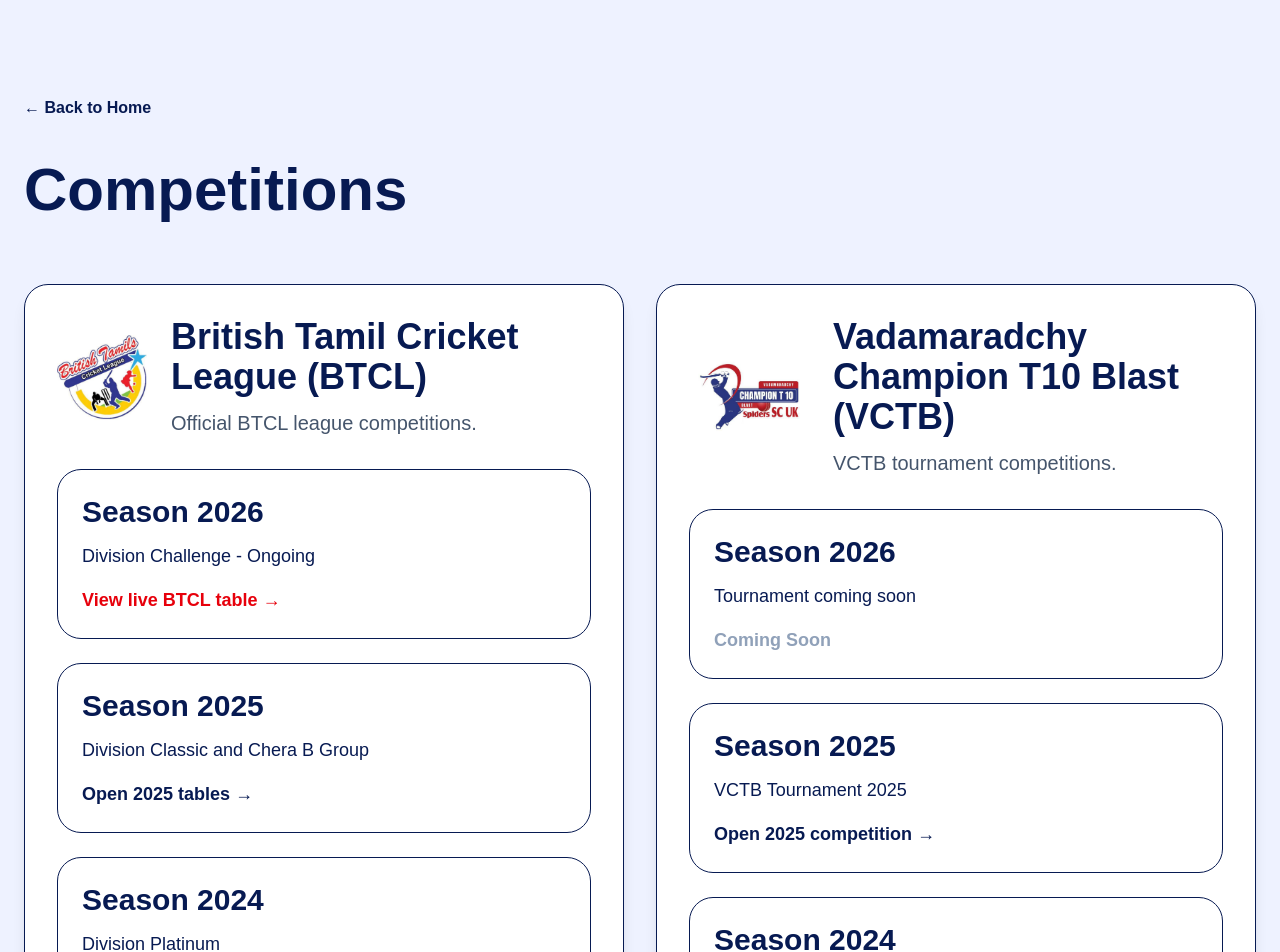
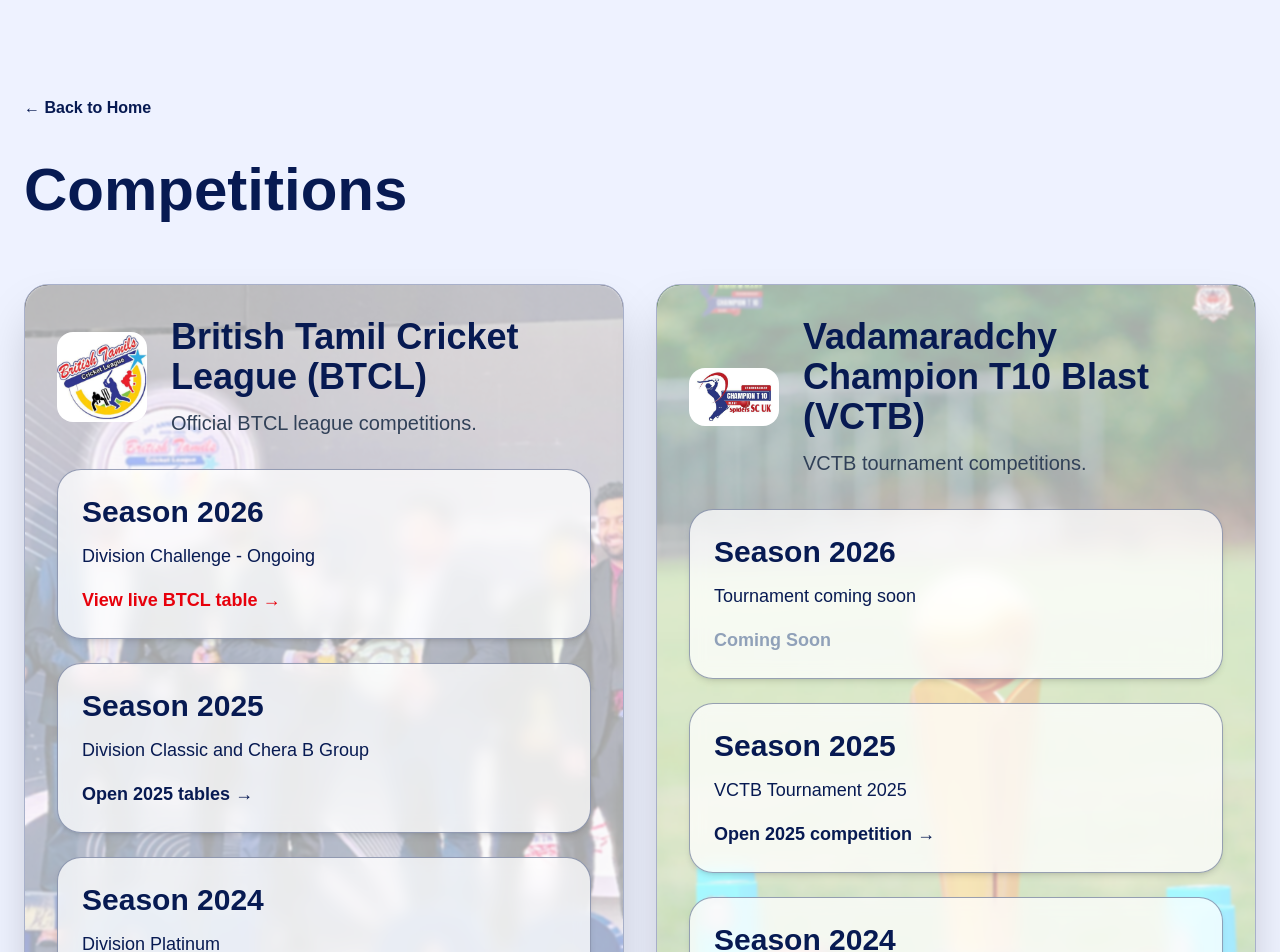
Before and after one commit to thanusan97-blip/spiders-cricket-club, a Next.js app: page /competitions in a window 1280 px wide. Shown: the top 952 px of the page. Built offline with nearby package versions, Linux system fonts and the light colour scheme.

Commit message:
Added competition card backgrounds

```diff
--- a/app/competitions/page.tsx
+++ b/app/competitions/page.tsx
@@ -4,9 +4,7 @@
 export default function CompetitionsPage() {
   return (
     <main className="min-h-screen bg-[#eef2ff] px-4 py-16 text-[#071a52] md:px-6 md:py-24">
-
       <div className="mx-auto max-w-7xl">
-
         <Link
           href="/"
           className="mb-10 inline-block font-semibold hover:underline"
@@ -19,12 +17,19 @@
         </h1>
 
         <div className="grid gap-8 lg:grid-cols-2">
+          {/* BTCL */}
+          <section className="relative overflow-hidden rounded-3xl border border-[#071a52]/30 shadow-2xl">
+            <Image
+              src="/competitions/btcl-bg.jpeg"
+              alt="BTCL Background"
+              fill
+              className="object-cover"
+            />
 
-          {/* BTCL */}
-          <div className="rounded-3xl border border-[#071a52] bg-white p-6 shadow-lg md:p-8">
+            <div className="absolute inset-0 bg-white/65 backdrop-blur-[1px]" />
 
+            <div className="relative z-10 p-6 md:p-8">
               <div className="mb-8 flex flex-col items-center gap-6 text-center md:flex-row md:text-left">
-
                 <Image
                   src="/competitions/btcl.png"
                   alt="BTCL"
@@ -38,17 +43,14 @@
                     British Tamil Cricket League (BTCL)
                   </h2>
 
-                <p className="mt-3 text-xl text-slate-600">
+                  <p className="mt-3 text-lg text-slate-700 md:text-xl">
                     Official BTCL league competitions.
                   </p>
                 </div>
-
               </div>
 
               <div className="space-y-6">
-
-              <div className="rounded-3xl border border-[#071a52] p-6">
-
+                <div className="rounded-3xl border border-[#071a52]/40 bg-white/75 p-6 shadow-md backdrop-blur-sm">
                   <h3 className="text-2xl font-bold md:text-3xl">
                     Season 2026
                   </h3>
@@ -60,15 +62,14 @@
                   <a
                     href="https://btcl.play-cricket.com/website/division/137686"
                     target="_blank"
+                    rel="noopener noreferrer"
                     className="mt-4 inline-block text-lg font-bold text-red-600"
                   >
                     View live BTCL table →
                   </a>
-
                 </div>
 
-              <div className="rounded-3xl border border-[#071a52] p-6">
-
+                <div className="rounded-3xl border border-[#071a52]/40 bg-white/75 p-6 shadow-md backdrop-blur-sm">
                   <h3 className="text-2xl font-bold md:text-3xl">
                     Season 2025
                   </h3>
@@ -83,11 +84,9 @@
                   >
                     Open 2025 tables →
                   </a>
-
                 </div>
 
-              <div className="rounded-3xl border border-[#071a52] p-6">
-
+                <div className="rounded-3xl border border-[#071a52]/40 bg-white/75 p-6 shadow-md backdrop-blur-sm">
                   <h3 className="text-2xl font-bold md:text-3xl">
                     Season 2024
                   </h3>
@@ -102,22 +101,29 @@
                   >
                     Open 2024 table →
                   </a>
-
-              </div>
-
                 </div>
               </div>
+            </div>
+          </section>
 
           {/* VCTB */}
-          <div className="rounded-3xl border border-[#071a52] bg-white p-6 shadow-lg md:p-8">
+          <section className="relative overflow-hidden rounded-3xl border border-[#071a52]/30 shadow-2xl">
+            <Image
+              src="/competitions/vctb-bg.jpeg"
+              alt="VCTB Background"
+              fill
+              className="object-cover"
+            />
 
+            <div className="absolute inset-0 bg-white/65 backdrop-blur-[1px]" />
+
+            <div className="relative z-10 p-6 md:p-8">
               <div className="mb-8 flex flex-col items-center gap-6 text-center md:flex-row md:text-left">
-
                 <Image
                   src="/competitions/vctb.png"
                   alt="VCTB"
-                width={120}
-                height={120}
+                  width={90}
+                  height={90}
                   className="rounded-2xl object-contain"
                 />
 
@@ -126,17 +132,14 @@
                     Vadamaradchy Champion T10 Blast (VCTB)
                   </h2>
 
-                <p className="mt-3 text-xl text-slate-600">
+                  <p className="mt-3 text-lg text-slate-700 md:text-xl">
                     VCTB tournament competitions.
                   </p>
                 </div>
-
               </div>
 
               <div className="space-y-6">
-
-              <div className="rounded-3xl border border-[#071a52] p-6">
-
+                <div className="rounded-3xl border border-[#071a52]/40 bg-white/75 p-6 shadow-md backdrop-blur-sm">
                   <h3 className="text-2xl font-bold md:text-3xl">
                     Season 2026
                   </h3>
@@ -148,11 +151,9 @@
                   <span className="mt-4 inline-block text-lg font-bold text-slate-400">
                     Coming Soon
                   </span>
-
                 </div>
 
-              <div className="rounded-3xl border border-[#071a52] p-6">
-
+                <div className="rounded-3xl border border-[#071a52]/40 bg-white/75 p-6 shadow-md backdrop-blur-sm">
                   <h3 className="text-2xl font-bold md:text-3xl">
                     Season 2025
                   </h3>
@@ -167,11 +168,9 @@
                   >
                     Open 2025 competition →
                   </a>
-
                 </div>
 
-              <div className="rounded-3xl border border-[#071a52] p-6">
-
+                <div className="rounded-3xl border border-[#071a52]/40 bg-white/75 p-6 shadow-md backdrop-blur-sm">
                   <h3 className="text-2xl font-bold md:text-3xl">
                     Season 2024
                   </h3>
@@ -186,12 +185,10 @@
                   >
                     Open 2024 competition →
                   </a>
-
-              </div>
-
                 </div>
               </div>
-
+            </div>
+          </section>
         </div>
       </div>
     </main>
```
Also changed, not shown: public/competitions/btcl-bg.jpeg (added), public/competitions/vctb-bg.jpeg (added). Lines whose indentation alone changed are shown as unchanged.
